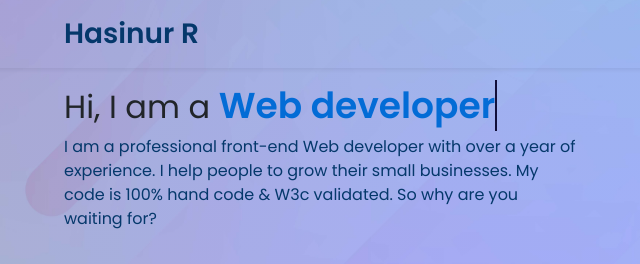
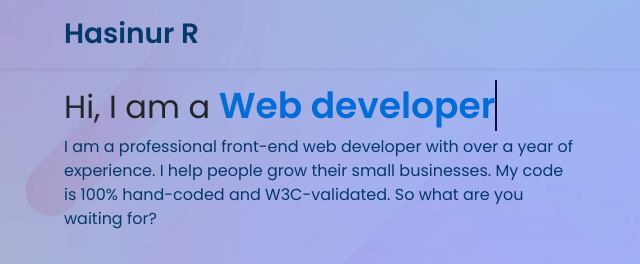
Before and after one commit to Hasinur3813/hasinurrahman, a plain HTML site: page index.html in a window 1280 px wide. Shown: the top 264 px of the page, 18-658 px from the left. Drawn offline with nearby package versions, Linux system fonts and the light colour scheme.

Commit message:
Update index.html

```diff
--- a/index.html
+++ b/index.html
@@ -60,7 +60,7 @@
 
                 <div class="demo" data-aos="fade-up">
                   <h2 class="header-title">Hi, I am a <span>Web developer</span></h2>
-                  <p>I am a professional front-end Web developer with over a year of experience. I help people to grow their small businesses. My code is 100% hand code & W3c validated. So why are you waiting for? </p>
+                  <p>I am a professional front-end web developer with over a year of experience. I help people grow their small businesses. My code is 100% hand-coded and W3C-validated. So what are you waiting for? </p>
                   <a href="#" onclick="underDevelopment(event)">Learn More <i class="fa-solid fa-arrow-up-right-from-square"></i></a>
                   <a href="#" class="hire-me">Hire Me</a>
                 </div>
```
